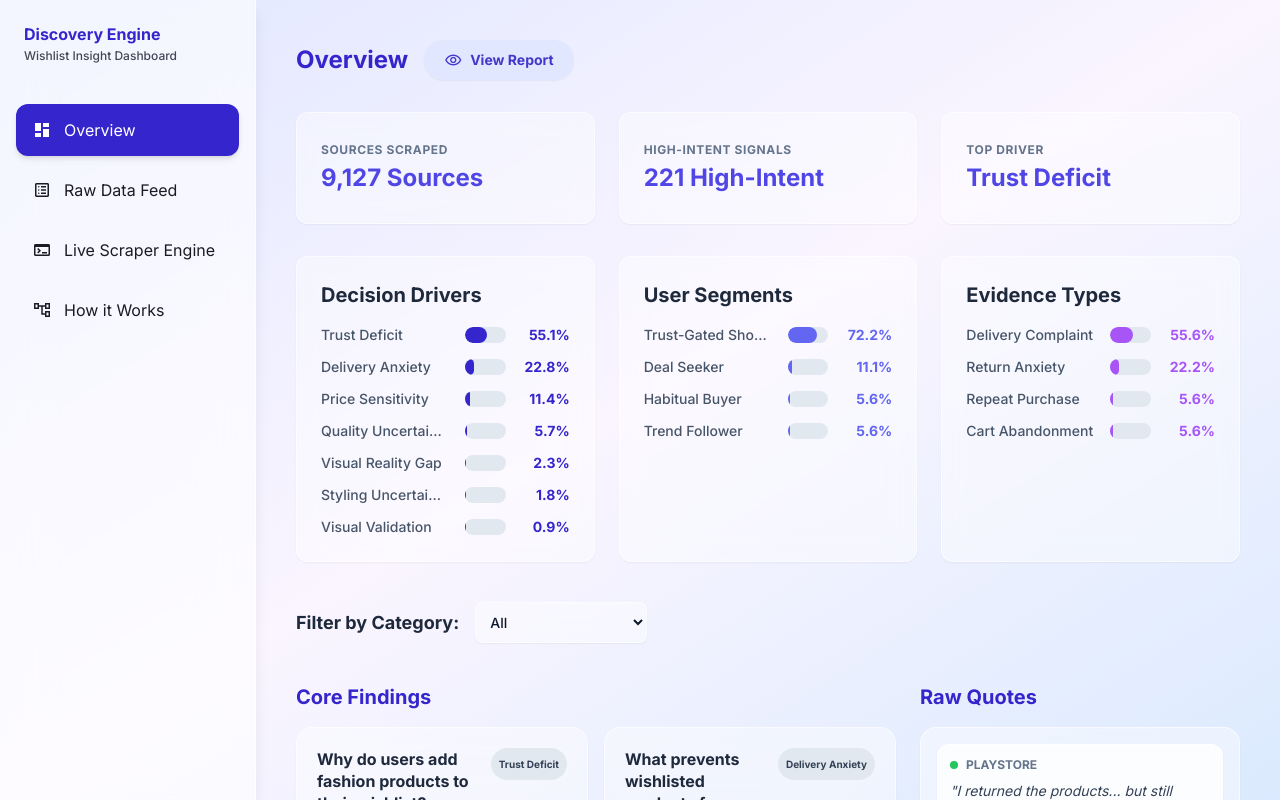
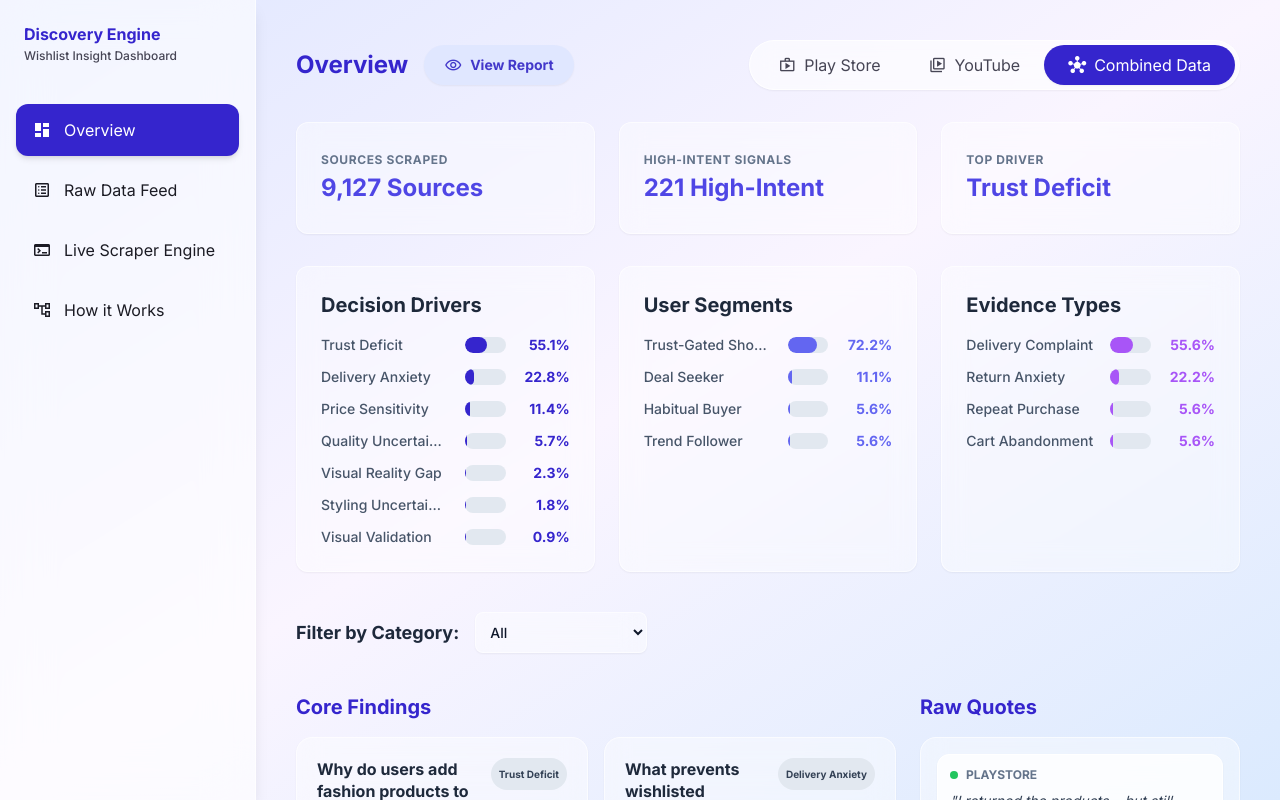
Before and after one commit to parassaini05/Grad-Project, a React (Vite) app in the folder frontend/: page / in a window 1280 px wide. Built offline with nearby package versions, Linux system fonts and the light colour scheme.

Commit message:
Restore source selector tabs but update YouTube evidence to look more organic

```diff
--- a/frontend/src/components/DashboardView.jsx
+++ b/frontend/src/components/DashboardView.jsx
@@ -5,12 +5,19 @@ import ReportModal from './ReportModal';
 
 export default function DashboardView() {
   const [dashboardData] = useState(initialData);
+  const [selectedSource, setSelectedSource] = useState('combined');
   const [selectedCategory, setSelectedCategory] = useState('All');
   const [isReportOpen, setIsReportOpen] = useState(false);
 
+  const sources = [
+    { id: 'playstore', label: 'Play Store', icon: 'shop' },
+    { id: 'youtube', label: 'YouTube', icon: 'video_library' },
+    { id: 'combined', label: 'Combined Data', icon: 'hub' }
+  ];
+
   if (!dashboardData) return null;
 
-  const currentData = dashboardData['combined'];
+  const currentData = dashboardData[selectedSource];
   const categories = ['All', ...Object.keys(currentData.categoryDist)];
 
   const displayKpis = (() => {
@@ -35,6 +42,24 @@ export default function DashboardView() {
             <span className="material-symbols-outlined text-[18px]">visibility</span>
             View Report
           </button>
+        </div>
+        <div className="flex bg-white/60 backdrop-blur-md border border-white/80 p-1 rounded-full shadow-sm">
+          {sources.map((source) => (
+            <button
+              key={source.id}
+              onClick={() => { setSelectedSource(source.id); setSelectedCategory('All'); }}
+              className={`flex items-center gap-sm px-6 py-2 rounded-full font-label-sm transition-all duration-200 ${
+                selectedSource === source.id
+                  ? 'bg-primary text-on-primary shadow-sm'
+                  : 'text-on-surface-variant hover:bg-white/80'
+              }`}
+            >
+              <span className="material-symbols-outlined text-[18px]" style={selectedSource === source.id ? { fontVariationSettings: "'FILL' 1" } : {}}>
+                {source.icon}
+              </span>
+              {source.label}
+            </button>
+          ))}
         </div>
       </header>
 
--- a/frontend/src/data/discoveryData.js
+++ b/frontend/src/data/discoveryData.js
@@ -92,8 +92,8 @@ export const dashboardData = {
     kpis: { reviewed: "12 Sources", filtered: "12 High-Intent", topDriver: "Visual Reality Gap" },
     categoryCounts: { 'Visual Reality Gap': 5, 'Styling Uncertainty': 4, 'Quality Uncertainty': 3 },
     categoryDist: { 'Visual Reality Gap': 41.7, 'Styling Uncertainty': 33.3, 'Quality Uncertainty': 25.0 },
-    segmentDist: { 'Trend Follower': 50.0, 'Habitual Buyer': 25.0, 'Deal Seeker': 25.0 },
-    evidenceDist: { 'Return Anxiety': 50.0, 'Cart Abandonment': 50.0 },
+    segmentDist: { 'Trend Follower': 41.7, 'Habitual Buyer': 33.3, 'Deal Seeker': 25.0 },
+    evidenceDist: { 'Return Anxiety': 66.7, 'Cart Abandonment': 33.3 },
     crossPattern: "Dominant Cluster: Visual Reality Gap × Trend Follower (41.7%)",
     answers: {
       q1: { category: "Visual Reality Gap", insight: "Users add items to their wishlist not because they are undecided about the product itself, but because they are uncertain about the platform's post-purchase experience. They use the wishlist as a holding area.", dataProof: "61.1% of analyzed reviews cited Trust Deficit as the primary decision driver. 72.2% of users were Trust-Gated Shoppers.", voice: "I returned the products and the app showed that the refund has been processed, but I still haven't received the money in my account." },
```
